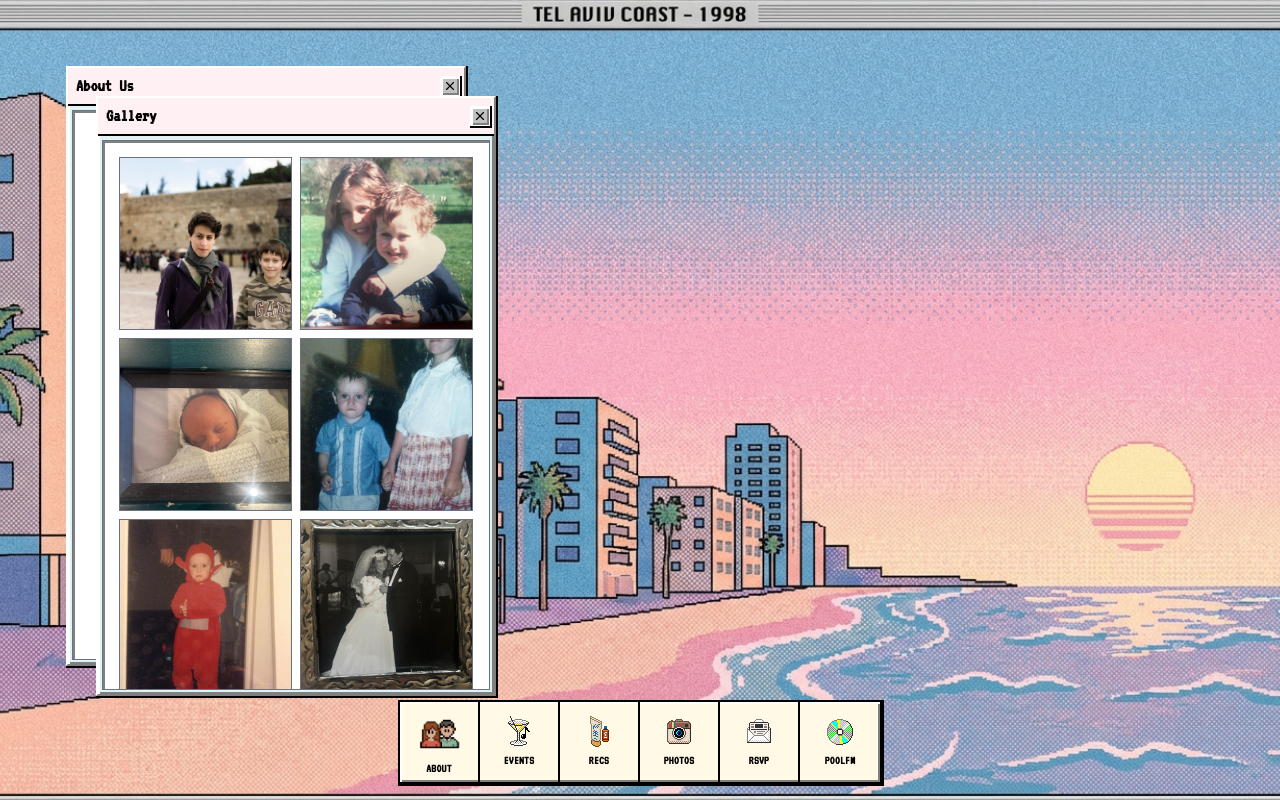
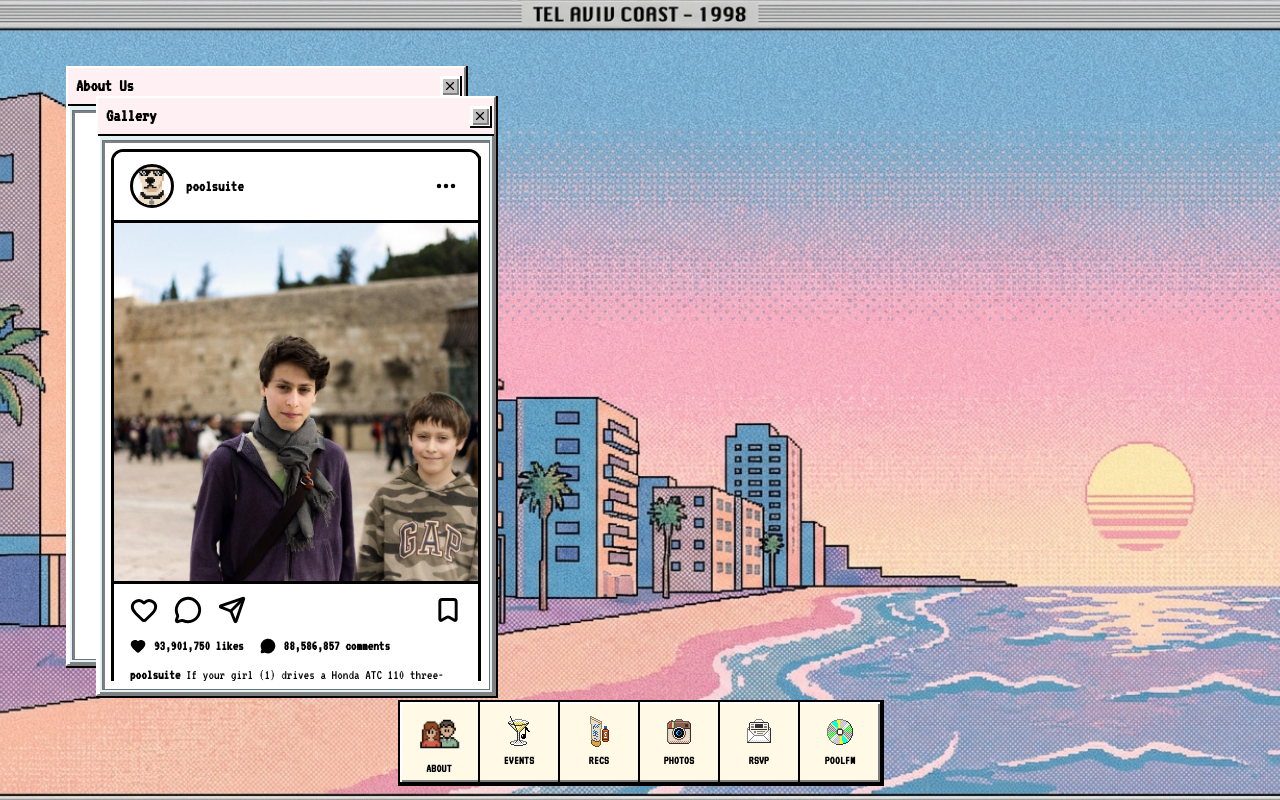
Before and after one commit to jacksgreen/jack-alex-weddding, a React (Vite) app: page / in a window 1280 px wide. Both pictures are taken after a click on the element "PHOTOS". Built offline with nearby package versions, Linux system fonts and the light colour scheme.

Commit message:
instagram feed

```diff
--- a/src/components/apps/Photos.tsx
+++ b/src/components/apps/Photos.tsx
@@ -1,97 +1,153 @@
-import { useState, useEffect } from "react";
-import { X } from "lucide-react";
-import { Dialog, DialogContent, DialogTrigger } from "@/components/ui/dialog";
+import { useState } from "react";
 import {
-  Carousel,
-  CarouselContent,
-  CarouselItem,
-  type CarouselApi,
-} from "@/components/ui/carousel";
+  X,
+  Heart,
+  MessageCircle,
+  Send,
+  Bookmark,
+  MoreHorizontal,
+} from "lucide-react";
 
-// Photo data from /public/photos folder
+// Photo data from /public/photos folder with Instagram-style metadata
 const mockPhotos = [
-  { id: 1, url: "/photos/jack_1.jpeg", alt: "Jack & Alex 1" },
-  { id: 2, url: "/photos/jack_2.jpeg", alt: "Jack & Alex 2" },
-  { id: 3, url: "/photos/jack_3.jpeg", alt: "Jack & Alex 3" },
-  { id: 4, url: "/photos/jack_4.jpeg", alt: "Jack & Alex 4" },
-  { id: 5, url: "/photos/jack_5.jpeg", alt: "Jack & Alex 5" },
-  { id: 6, url: "/photos/jack_6.jpeg", alt: "Jack & Alex 6" },
-  { id: 7, url: "/photos/jack_7.jpeg", alt: "Jack & Alex 7" },
-  { id: 8, url: "/photos/jack_8.jpeg", alt: "Jack & Alex 8" },
+  {
+    id: 1,
+    url: "/photos/jack_1.jpeg",
+    alt: "Jack & Alex 1",
+    username: "poolsuite",
+    likes: "93901750",
+    comments: "88586857",
+    caption:
+      "If your girl (1) drives a Honda ATC 110 three-wheeler, (2) owns a speargun, (3) cruises Caribbean beaches on said vehicle to catch fresh grouper with said speargun... then you, my friend... you've found what they call a 'keeper' Picture by the king Jean-Daniel Lorieux",
+    timestamp: "5 months ago",
+  },
+  {
+    id: 2,
+    url: "/photos/jack_2.jpeg",
+    alt: "Jack & Alex 2",
+    username: "poolsuite",
+    likes: "93901750",
+    comments: "88586857",
+    caption: "Forever starts now 💍",
+    timestamp: "5 months ago",
+  },
+  {
+    id: 3,
+    url: "/photos/jack_3.jpeg",
+    alt: "Jack & Alex 3",
+    username: "poolsuite",
+    likes: "93901750",
+    comments: "88586857",
+    caption: "Celebrating with our favorite people 🎉",
+    timestamp: "5 months ago",
+  },
+  {
+    id: 4,
+    url: "/photos/jack_4.jpeg",
+    alt: "Jack & Alex 4",
+    username: "poolsuite",
+    likes: "93901750",
+    comments: "88586857",
+    caption: "Just married! 👰🤵",
+    timestamp: "5 months ago",
+  },
+  {
+    id: 5,
+    url: "/photos/jack_5.jpeg",
+    alt: "Jack & Alex 5",
+    username: "poolsuite",
+    likes: "93901750",
+    comments: "88586857",
+    caption: "What a magical evening 🌙",
+    timestamp: "5 months ago",
+  },
+  {
+    id: 6,
+    url: "/photos/jack_6.jpeg",
+    alt: "Jack & Alex 6",
+    username: "poolsuite",
+    likes: "93901750",
+    comments: "88586857",
+    caption: "Dancing the night away 💃🕺",
+    timestamp: "5 months ago",
+  },
+  {
+    id: 7,
+    url: "/photos/jack_7.jpeg",
+    alt: "Jack & Alex 7",
+    username: "poolsuite",
+    likes: "93901750",
+    comments: "88586857",
+    caption: "Golden hour perfection 🌅",
+    timestamp: "5 months ago",
+  },
+  {
+    id: 8,
+    url: "/photos/jack_8.jpeg",
+    alt: "Jack & Alex 8",
+    username: "poolsuite",
+    likes: "93901750",
+    comments: "88586857",
+    caption: "Thank you to everyone who made this day special ❤️",
+    timestamp: "5 months ago",
+  },
 ];
 
 const Photos = () => {
   const [selectedPhotoIndex, setSelectedPhotoIndex] = useState<number | null>(
     null
   );
-  const [isMobile, setIsMobile] = useState(window.innerWidth < 768);
-  const [mainCarouselApi, setMainCarouselApi] = useState<CarouselApi>();
-
-  useEffect(() => {
-    const checkMobile = () => setIsMobile(window.innerWidth < 768);
-    window.addEventListener("resize", checkMobile);
-    return () => window.removeEventListener("resize", checkMobile);
-  }, []);
-
-  // Keyboard navigation
-  useEffect(() => {
-    if (!mainCarouselApi || selectedPhotoIndex === null) return;
-
-    const handleKeyDown = (e: KeyboardEvent) => {
-      if (e.key === "ArrowLeft") {
-        e.preventDefault();
-        mainCarouselApi.scrollPrev();
-      } else if (e.key === "ArrowRight") {
-        e.preventDefault();
-        mainCarouselApi.scrollNext();
-      }
-    };
-
-    window.addEventListener("keydown", handleKeyDown);
-    return () => window.removeEventListener("keydown", handleKeyDown);
-  }, [mainCarouselApi, selectedPhotoIndex]);
-
-  // Sync carousel index when it changes from swiping/keyboard
-  useEffect(() => {
-    if (!mainCarouselApi) return;
-
-    const onSelect = () => {
-      setSelectedPhotoIndex(mainCarouselApi.selectedScrollSnap());
-    };
-
-    mainCarouselApi.on("select", onSelect);
-    return () => {
-      mainCarouselApi.off("select", onSelect);
-    };
-  }, [mainCarouselApi]);
+  const [liked, setLiked] = useState<boolean[]>(
+    new Array(mockPhotos.length).fill(false)
+  );
 
   const handlePhotoClick = (index: number) => {
     setSelectedPhotoIndex(index);
   };
 
-  const handleThumbnailClick = (index: number) => {
-    if (mainCarouselApi) {
-      mainCarouselApi.scrollTo(index); // animated scroll for thumbnails
-    }
+  const handleLike = (index: number, e: React.MouseEvent) => {
+    e.stopPropagation();
+    const newLiked = [...liked];
+    newLiked[index] = !newLiked[index];
+    setLiked(newLiked);
   };
 
   const selectedPhoto =
     selectedPhotoIndex !== null ? mockPhotos[selectedPhotoIndex] : null;
 
   return (
-    <div className="p-2">
-      <div className="grid grid-cols-2 gap-2">
+    <div className="h-full overflow-y-auto bg-white">
       {mockPhotos.map((photo, index) => (
-          <Dialog
+        <div
           key={photo.id}
-            open={selectedPhotoIndex === index}
-            onOpenChange={(open) => {
-              if (!open) setSelectedPhotoIndex(null);
-            }}
+          className="bg-white border-[3px] border-black rounded-[12px] mb-8 overflow-hidden shadow-[6px_6px_0px_0px_rgba(0,0,0,1)]"
         >
-            <DialogTrigger asChild>
+          {/* Post Header */}
+          <div className="flex items-center justify-between px-4 py-3 bg-white">
+            <div className="flex items-center gap-3">
+              {/* Profile Picture */}
+              <div className="w-11 h-11 rounded-full border-[3px] border-black overflow-hidden bg-white">
+                <img
+                  src="/oz.svg"
+                  alt="Profile"
+                  className="w-full h-full object-cover"
+                />
+              </div>
+              {/* Username */}
+              <div className="font-bold text-base">{photo.username}</div>
+            </div>
+            <button className="p-1 hover:bg-gray-100 rounded">
+              <MoreHorizontal
+                size={24}
+                strokeWidth={2.5}
+                className="text-black"
+              />
+            </button>
+          </div>
+
+          {/* Photo */}
           <div
-                className="aspect-square bg-gray-300 border border-gray-500 overflow-hidden hover:opacity-80 cursor-pointer"
+            className="aspect-square bg-gray-200 cursor-pointer relative overflow-hidden border-t-[3px] border-b-[3px] border-black"
             onClick={() => handlePhotoClick(index)}
           >
             <img
@@ -100,152 +156,92 @@ const Photos = () => {
               className="w-full h-full object-cover"
             />
           </div>
-            </DialogTrigger>
-            <DialogContent className="max-w-6xl max-h-[90vh] bg-win-bg border-2 border-win-bevel-light shadow-win-out p-0 max-md:max-w-full max-md:!h-[90vh] flex flex-col">
-              {/* Title Bar */}
-              <div className="flex justify-between items-center p-1 bg-pool-pink border-b-2 border-black flex-shrink-0">
-                <div className="font-bold text-black px-1">
-                  {selectedPhoto?.alt}
+
+          {/* Action Buttons */}
+          <div className="flex items-center justify-between px-4 py-3 bg-white">
+            <div className="flex items-center gap-4">
+              <button
+                onClick={(e) => handleLike(index, e)}
+                className="hover:opacity-70 transition-opacity"
+              >
+                <Heart
+                  size={28}
+                  strokeWidth={2.5}
+                  className={`${
+                    liked[index]
+                      ? "fill-red-500 stroke-red-500"
+                      : "stroke-black"
+                  }`}
+                />
+              </button>
+              <button className="hover:opacity-70 transition-opacity">
+                <MessageCircle
+                  size={28}
+                  strokeWidth={2.5}
+                  className="stroke-black"
+                />
+              </button>
+              <button className="hover:opacity-70 transition-opacity">
+                <Send size={28} strokeWidth={2.5} className="stroke-black" />
+              </button>
             </div>
-                <button
-                  onClick={() => setSelectedPhotoIndex(null)}
-                  className="w-5 h-5 flex items-center justify-center bg-win-bg border border-win-bevel-light active:border-win-bevel-dark shadow-win-out active:shadow-win-in"
-                >
-                  <X size={14} color="black" />
+            <button className="hover:opacity-70 transition-opacity">
+              <Bookmark size={28} strokeWidth={2.5} className="stroke-black" />
             </button>
           </div>
 
-              {/* Content Layout */}
-              {isMobile ? (
-                // Mobile: Vertical layout
-                <div className="flex flex-col gap-2 p-2 bg-win-bg flex-1 min-h-0">
-                  {/* Main Photo Carousel */}
-                  <div className="flex-1 min-h-0 bg-slate-200 border-2 border-gray-500 overflow-hidden">
-                    <Carousel
-                      setApi={setMainCarouselApi}
-                      opts={{
-                        loop: true,
-                        startIndex: selectedPhotoIndex || 0,
-                        duration: 30,
-                      }}
-                      className="h-full flex flex-col"
-                      tabIndex={0}
-                    >
-                      <CarouselContent className="h-full grow flex items-center">
-                        {mockPhotos.map((photo) => (
-                          <CarouselItem
-                            key={photo.id}
-                            className="flex items-center justify-center bg-slate-200"
-                          >
-                            <img
-                              src={photo.url}
-                              alt={photo.alt}
-                              className="max-w-full max-h-full object-contain"
+          {/* Likes and Caption */}
+          <div className="px-4 pb-4 bg-white">
+            <div className="flex items-center gap-2 mb-2">
+              <Heart size={16} className="fill-black stroke-black" />
+              <div className="font-bold text-sm">
+                {liked[index]
+                  ? `${(parseInt(photo.likes) + 1).toLocaleString()} likes`
+                  : `${parseInt(photo.likes).toLocaleString()} likes`}
+              </div>
+              <MessageCircle
+                size={16}
+                className="fill-black stroke-black ml-2"
               />
-                          </CarouselItem>
-                        ))}
-                      </CarouselContent>
-                    </Carousel>
-                  </div>
-
-                  {/* Thumbnail Carousel */}
-                  <div className="h-20 bg-white border-2 border-gray-500 p-1 flex-shrink-0">
-                    <Carousel
-                      opts={{
-                        align: "start",
-                        loop: false,
-                        dragFree: true,
-                      }}
-                      className="w-full"
-                    >
-                      <CarouselContent className="ml-0 gap-1">
-                        {mockPhotos.map((photo, index) => (
-                          <CarouselItem
-                            key={photo.id}
-                            className="basis-auto pl-0"
-                          >
-                            <div
-                              className={`w-16 h-16 border-2 cursor-pointer overflow-hidden hover:opacity-80 transition-opacity flex-shrink-0 ${
-                                selectedPhotoIndex === index
-                                  ? "border-win-blue border-4"
-                                  : "border-gray-400"
-                              }`}
-                              onClick={() => handleThumbnailClick(index)}
-                            >
-                              <img
-                                src={photo.url}
-                                alt={photo.alt}
-                                className="w-full h-full object-cover"
-                              />
-                            </div>
-                          </CarouselItem>
-                        ))}
-                      </CarouselContent>
-                    </Carousel>
+              <div className="font-bold text-sm">
+                {parseInt(photo.comments).toLocaleString()} comments
               </div>
             </div>
-              ) : (
-                // Desktop: Horizontal layout
-                <div className="flex gap-2 p-2 bg-win-bg h-[75vh]">
-                  {/* Main Photo Carousel */}
-                  <div className="flex-1 bg-slate-200 border-2 border-gray-500 overflow-hidden flex items-center justify-center">
-                    <Carousel
-                      setApi={setMainCarouselApi}
-                      opts={{
-                        loop: true,
-                        startIndex: selectedPhotoIndex || 0,
-                        align: "center",
-                        duration: 30,
-                      }}
-                      className="h-full w-full flex flex-col"
-                      tabIndex={0}
-                    >
-                      <CarouselContent className="h-full ">
-                        {mockPhotos.map((photo) => (
-                          <CarouselItem
-                            key={photo.id}
-                            className="items-center justify-center flex flex-col bg-slate-200"
-                          >
-                            <img
-                              src={photo.url}
-                              alt={photo.alt}
-                              className="object-contain max-w-full max-h-full"
-                              style={{ maxHeight: "calc(75vh - 60px)" }}
-                            />
-                          </CarouselItem>
-                        ))}
-                      </CarouselContent>
-                    </Carousel>
+            <div className="text-sm leading-relaxed mb-2">
+              <span className="font-bold">{photo.username}</span>{" "}
+              {photo.caption}
             </div>
-
-                  {/* Thumbnail Grid */}
-                  <div className="w-48 bg-white border-2 border-gray-500 p-2 flex-shrink-0 overflow-y-auto">
-                    <div className="grid grid-cols-2 gap-2">
-                      {mockPhotos.map((photo, index) => (
-                        <div
-                          key={photo.id}
-                          className={`aspect-square border-2 cursor-pointer overflow-hidden hover:opacity-80 transition-opacity ${
-                            selectedPhotoIndex === index
-                              ? "border-win-blue border-4"
-                              : "border-gray-400"
-                          }`}
-                          onClick={() => handleThumbnailClick(index)}
-                        >
-                          <img
-                            src={photo.url}
-                            alt={photo.alt}
-                            className="w-full h-full object-cover"
-                          />
-                        </div>
-                      ))}
+            <div className="text-xs text-gray-500 uppercase">
+              {photo.timestamp}
             </div>
           </div>
         </div>
+      ))}
+
+      {/* Lightbox Modal */}
+      {selectedPhoto && (
+        <div
+          className="fixed inset-0 bg-black/90 z-50 flex items-center justify-center p-4"
+          onClick={() => setSelectedPhotoIndex(null)}
+        >
+          <div
+            className="relative max-w-5xl max-h-[90vh] bg-white border-[6px] border-black rounded-xl shadow-[12px_12px_0px_0px_rgba(0,0,0,1)] overflow-hidden"
+            onClick={(e) => e.stopPropagation()}
+          >
+            <button
+              onClick={() => setSelectedPhotoIndex(null)}
+              className="absolute top-4 right-4 bg-white border-2 border-black rounded p-2 hover:bg-gray-100 z-10"
+            >
+              <X size={24} className="text-black" />
+            </button>
+            <img
+              src={selectedPhoto.url}
+              alt={selectedPhoto.alt}
+              className="w-full h-full object-contain max-h-[85vh]"
+            />
+          </div>
+        </div>
       )}
-            </DialogContent>
-          </Dialog>
-        ))}
-      </div>
     </div>
   );
 };
```
Lines whose indentation alone changed are shown as unchanged.
